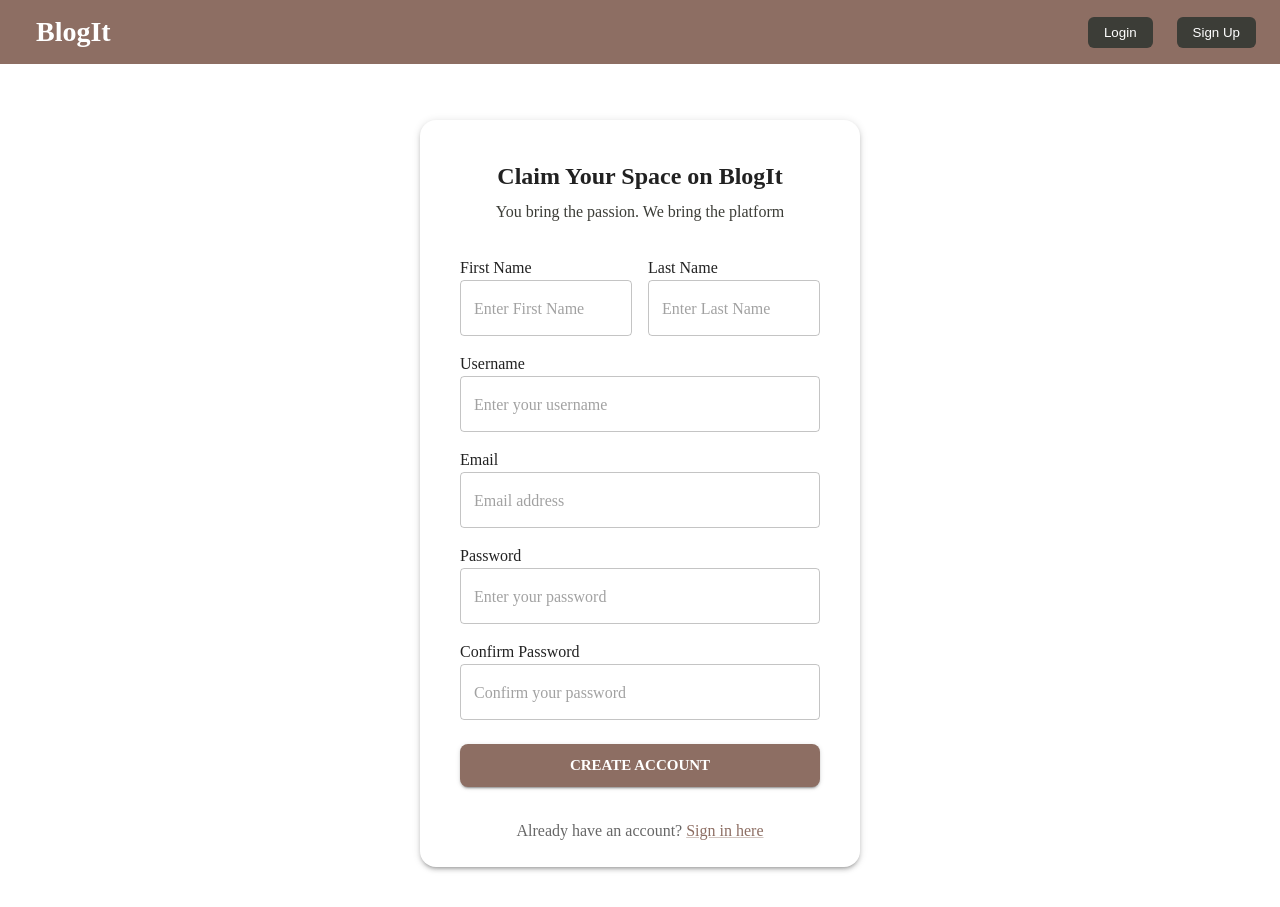
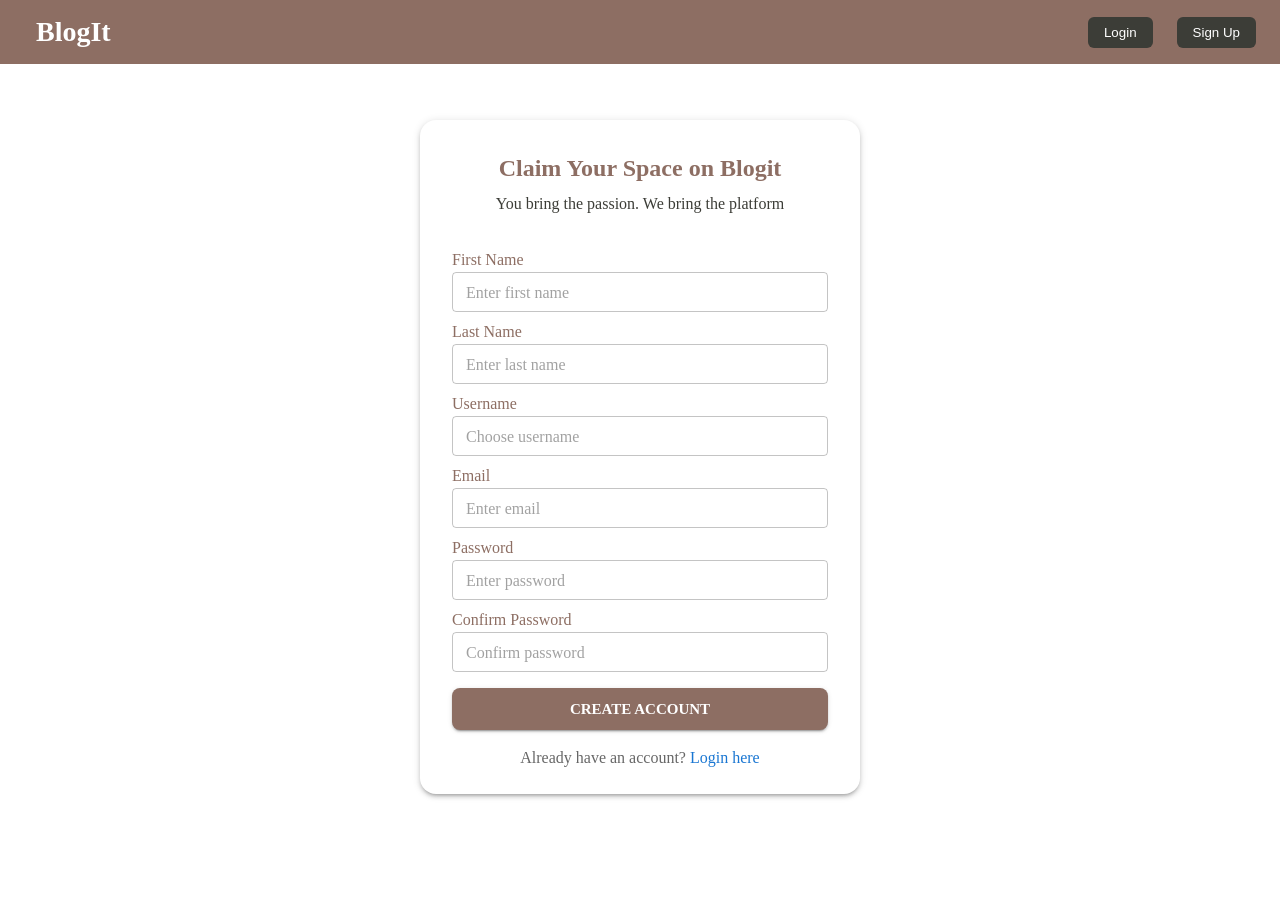
Before and after one commit to JaninWanjiru/BlogIt-App, a React (Vite) app in the folder Client/: page /signup in a window 1280 px wide. After the commit the page ends 834 px from the top, so only its background shows below. Built offline with nearby package versions, Linux system fonts and the light colour scheme; a web font is replaced by a local one.

Commit message:
update the signUp page logic - add api folder which contains axios.ts with the axiosInstance function

```diff
--- /dev/null
+++ b/Client/src/api/axios.ts
@@ -0,0 +1,8 @@
+import axios from "axios";
+
+const axiosInstance = axios.create({
+  baseURL: "http://localhost:3850",
+  withCredentials: true,
+});
+
+export default axiosInstance;
--- a/Client/src/pages/SignUpPage.tsx
+++ b/Client/src/pages/SignUpPage.tsx
@@ -1,134 +1,162 @@
-import { Link as Link2 } from "react-router-dom";
-import { Box, Card, CardContent, Typography, TextField, Button, Grid, Link } from "@mui/material";
-import {useState} from 'react';
-import {useMutation} from '@tanstack/react-query';
+import { Link } from "react-router-dom";
+import {
+  Box,
+  Card,
+  CardContent,
+  Typography,
+  TextField,
+  Button,
+  Alert,
+} from "@mui/material";
+import { useState } from "react";
+import { useMutation } from "@tanstack/react-query";
 import axios from "axios";
+import { useNavigate } from "react-router-dom";
+import axiosInstance from "../api/axios";
 
-interface User {
-  firstName: string;
-  lastName: string;
-  username: string;
-  email: string;
-  password: string;
+function SignUpPage() {
+  const navigate = useNavigate();
+
+  const [firstName, setFirstName] = useState("");
+  const [lastName, setLastName] = useState("");
+  const [userName, setUserName] = useState("");
+  const [email, setEmail] = useState("");
+  const [pass, setPass] = useState("");
+  const [confirmPass, setConfirmPass] = useState("");
+  const [error, setError] = useState("");
+
+  const {isPending, mutate} = useMutation({
+    mutationKey: ["signup-user"],
+    mutationFn: async (userData: { firstName: string; lastName: string; userName: string; email: string; password: string }) => {
+      const res = await axiosInstance.post("/api/auth/register", userData);
+      return res.data;
+    },
+    onError: (error) => {
+      if (axios.isAxiosError(error)) {
+        setError(error.response?.data.message);
+      } else {
+        setError("There was a hiccup on our end. Please try again.");
       }
-function SignUpPage() {
-  const [firstName, setFirstName] = useState("")
-  const [lastName, setLastName] = useState("")
-  const [username, setUsername] = useState("")
-  const [email, setEmail] = useState("")
-  const [password, setPassword] = useState("")
-  const [confirmPass, setConfirmPass] = useState("")
+    },
+    onSuccess: () => {
+      navigate("/login");
+    },
+  });
 
-  const {isPending, mutate}= useMutation({
-    mutationKey: ["signup-user"],
-    mutationFn: async (newUser: User) => {
-      const response = await axios.post("http://localhost:3850/api/auth/register", newUser)
-      console.log(response);
-      return response.data
+  function handleCreateAcc() {
+    setError("");
+    if (pass !== confirmPass) {
+      setError("Passwords don't match");
+      return;
     }
-})
 
-  function handleSignUp() {
-    const newUser= {firstName, lastName, username, email, password}
-    console.log(newUser)
-    mutate(newUser)
+    const newUser = {
+      firstName: firstName,
+      lastName: lastName,
+      userName: userName,
+      email: email,
+      password: pass,
+    };
+    mutate(newUser);
   }
 
   return (
-    <Box sx={{ bgcolor: "#fff",  pt: 2 }}>
+    <Box sx={{ bgcolor: "#fff", pt: 2 }}>
       <Card sx={{ maxWidth: 440, mx: "auto", my: 5, borderRadius: 4, boxShadow: 3 }}>
-        <CardContent sx={{ p: 5 }}>
-          <Typography variant="h5" fontWeight="bold" align="center" gutterBottom>
-            Claim Your Space on BlogIt
+        <CardContent sx={{ p: 4 }}>
+          <Typography variant="h5" color="primary" textAlign="center" fontWeight="bold" mb={1}>
+            Claim Your Space on Blogit
           </Typography>
-          <Typography color="#3C3D37" align="center" sx={{ mb: 4 }}>
+          <Typography textAlign="center" color="#3C3D37" mb={4}>
             You bring the passion. We bring the platform
           </Typography>
+
+          {error && (
+            <Alert severity="error" sx={{ mb: 3 }}>
+              {error}
+            </Alert>
+          )}
+
           <Box component="form">
-            <Grid container spacing={2} sx={{ mb: 2 }}>
-              <Grid size={{ xs: 12, sm: 6 }}>
-                <Typography>First Name</Typography>
+              <Typography color="primary">First Name</Typography>
               <TextField
-                  name="firstName"
-                  placeholder="Enter First Name"
                 fullWidth
+                size="small"
+                placeholder="Enter first name"
+                value={firstName}
+                onChange={(e) => setFirstName(e.target.value)}
                 required
-                  value={firstName} onChange={(e) => setFirstName(e.target.value)}
               />
-              </Grid>
-              <Grid size={{ xs: 12, sm: 6 }}>
-                <Typography>Last Name</Typography>
+              <Typography color="primary" mt={1}>Last Name</Typography>
               <TextField
-                  name="lastName"
-                  placeholder="Enter Last Name"
                 fullWidth
+                size="small"
+                placeholder="Enter last name"
+                value={lastName}
+                onChange={(e) => setLastName(e.target.value)}
                 required
-                  value={lastName} onChange={(e) => setLastName(e.target.value)}
               />
-              </Grid>
-            </Grid>
-            <Typography>Username</Typography>
+              <Typography color="primary" mt={1}>Username</Typography>
               <TextField
-              name="username"
-              placeholder="Enter your username"
                 fullWidth
+                size="small"
+                placeholder="Choose username"
+                value={userName}
+                onChange={(e) => setUserName(e.target.value)}
                 required
-              value={username} onChange={(e) => setUsername(e.target.value)}
-              sx={{ mb: 2 }}
               />
-            <Typography>Email</Typography>
+              <Typography color="primary" mt={1}>Email</Typography>
               <TextField
-              name="email"
+                fullWidth
+                size="small"
                 type="email"
-              placeholder="Email address"
+                placeholder="Enter email"
+                value={email}
+                onChange={(e) => setEmail(e.target.value)}
+                required
+              />
+              <Typography color="primary" mt={1}>Password</Typography>
+              <TextField
                 fullWidth
+                size="small"
+                type="password"
+                placeholder="Enter password"
+                value={pass}
+                onChange={(e) => setPass(e.target.value)}
                 required
-              value={email} onChange={(e) => setEmail(e.target.value)}
-              sx={{ mb: 2 }}
               />
-            <Typography>Password</Typography>
+              <Typography color="primary" mt={1}>Confirm Password</Typography>
               <TextField
-              name="password"
+                fullWidth
+                size="small"
                 type="password"
-              placeholder="Enter your password"
-              fullWidth
+                placeholder="Confirm password"
+                value={confirmPass}
+                onChange={(e) => setConfirmPass(e.target.value)}
                 required
-              value={password} onChange={(e) => setPassword(e.target.value)}
-              sx={{ mb: 2 }}
-            />
-            <Typography>Confirm Password</Typography>
-            <TextField
-              name="confirmPassword"
-              type="password"
-              placeholder="Confirm your password"
-              fullWidth
-              required
-              value={confirmPass} onChange={(e) => setConfirmPass(e.target.value)}
-              sx={{ mb: 3 }}
               />
             <Button
-              type="button"
               variant="contained"
-              color="primary"
               fullWidth
               size="large"
-              onClick={handleSignUp}
+              onClick={handleCreateAcc}
               loading={isPending}
-              sx={{ fontWeight: "bold", fontSize: 15, borderRadius: 2, mb: 2 }}
+              sx={{ fontWeight: "bold", fontSize: 15, borderRadius: 2, mt: 2 }}
             >
               Create Account
             </Button>
           </Box>
-          <Typography align="center" color="text.secondary" sx={{ mt: 2 }}>
-            Already have an account?{' '}
-            <Link component={Link2} to="/login" color="primary">
-              Sign in here
+
+          <Typography textAlign="center" mt={2} color="text.secondary">
+            Already have an account?{" "}
+            <Link to="/login" style={{ color: "#1976d2", textDecoration: "none" }}>
+              Login here
             </Link>
           </Typography>
         </CardContent>
       </Card>
     </Box>
   );
-};
+}
 
 export default SignUpPage;
```
Also changed, not shown: 1 other file (tests, documents, lock files or other folders). Lines whose indentation alone changed are shown as unchanged.
